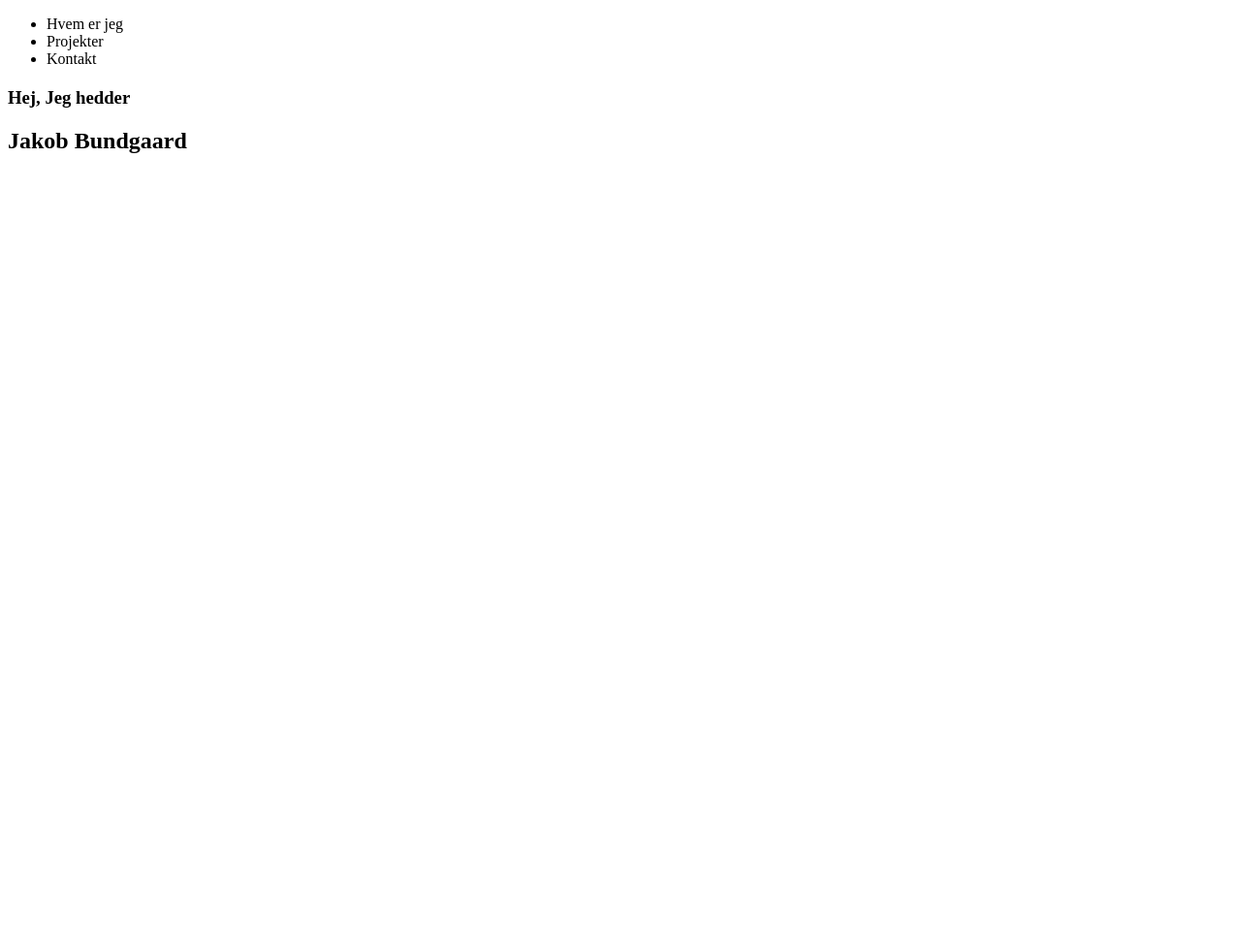
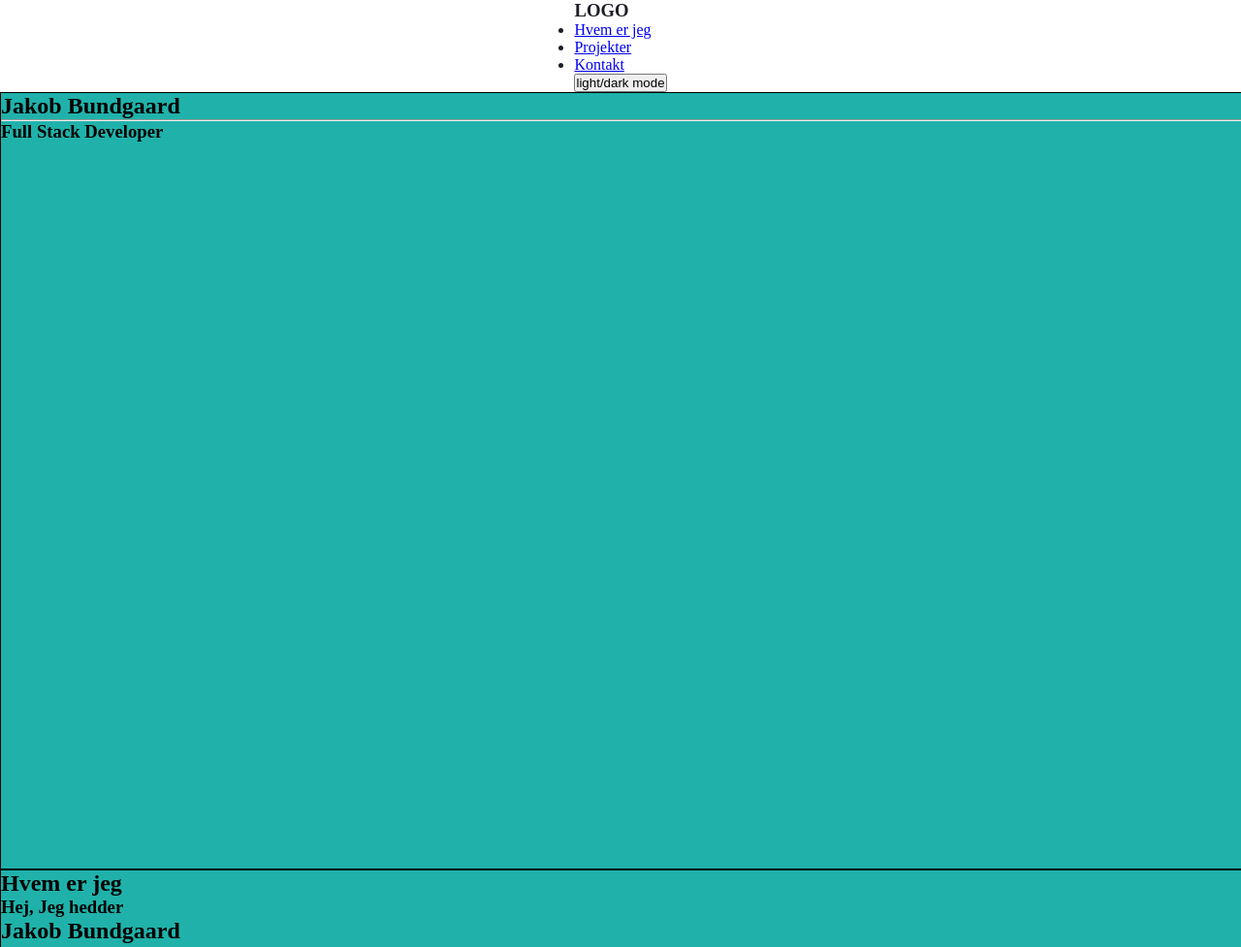
Before and after one commit to JakobBundgaard/my-portfolio, a plain HTML site: page index.html in a window 1280 px wide. Shown: the top 977 px of the page at 97% size. Before the commit the page ends 800 px from the top, so only its background shows below. Drawn offline with Linux system fonts and the light colour scheme.

Commit message:
sections added to index, stylesheet  script linked

```diff
--- /dev/null
+++ b/css/style.css
@@ -0,0 +1,17 @@
+* {
+    margin: 0;
+    padding: 0;
+}
+
+nav {
+    display: flex;
+    justify-content: center;
+    color: #1c1d25;
+}
+
+section {
+    width: 100vw;
+    height: 100vh;
+    background-color: #20B2AA;
+    border: 1px solid #000;
+}
--- a/index.html
+++ b/index.html
@@ -4,21 +4,46 @@
     <meta charset="UTF-8">
     <meta name="viewport" content="width=device-width, initial-scale=1.0">
     <title>Portfolio</title>
+    <link rel="stylesheet" href="css/style.css">
 </head>
 <body>
+    <header>
         <nav>
             <ul>
-            <li>Hvem er jeg</li>
-            <li>Projekter</li>
-            <li>Kontakt</li>
+                <h3>LOGO</h3>
+                <li><a href="#about">Hvem er jeg</a></li>
+                <li><a href="#projects">Projekter</a></li>
+                <li><a href="#contact">Kontakt</a></li>
+                <button>light/dark mode</button>
             </ul>
         </nav>
-    <section class="section-about">
-        <div class="presentation">
-            <h1></h1>
+    </header>
+    <main>
+        <section class="section-section" id="home">
+            <h2>Jakob Bundgaard</h2>
+            <hr>
+            <h3>Full Stack Developer</h3>
+        </section>
+
+        <section class="section-about" id="about">
+            <article class="presentation">
+                <h2>Hvem er jeg</h2>
                 <h3>Hej, Jeg hedder</h3>
                 <h2>Jakob Bundgaard</h2>
-        </div>
+            </article>
         </section>
+
+        <section class="section-projects" id="projects">
+            <h2>Projekter</h2>
+        </section>
+
+        <section class="section-contact" id="contact">
+            <h2>Kontakt</h2>
+        </section>
+
+        <footer></footer>
+    </main>
+
+    <script src="js/script.js"></script>
 </body>
 </html>
```
Also changed, not shown: js/script.js (added). Lines whose indentation alone changed are shown as unchanged.
